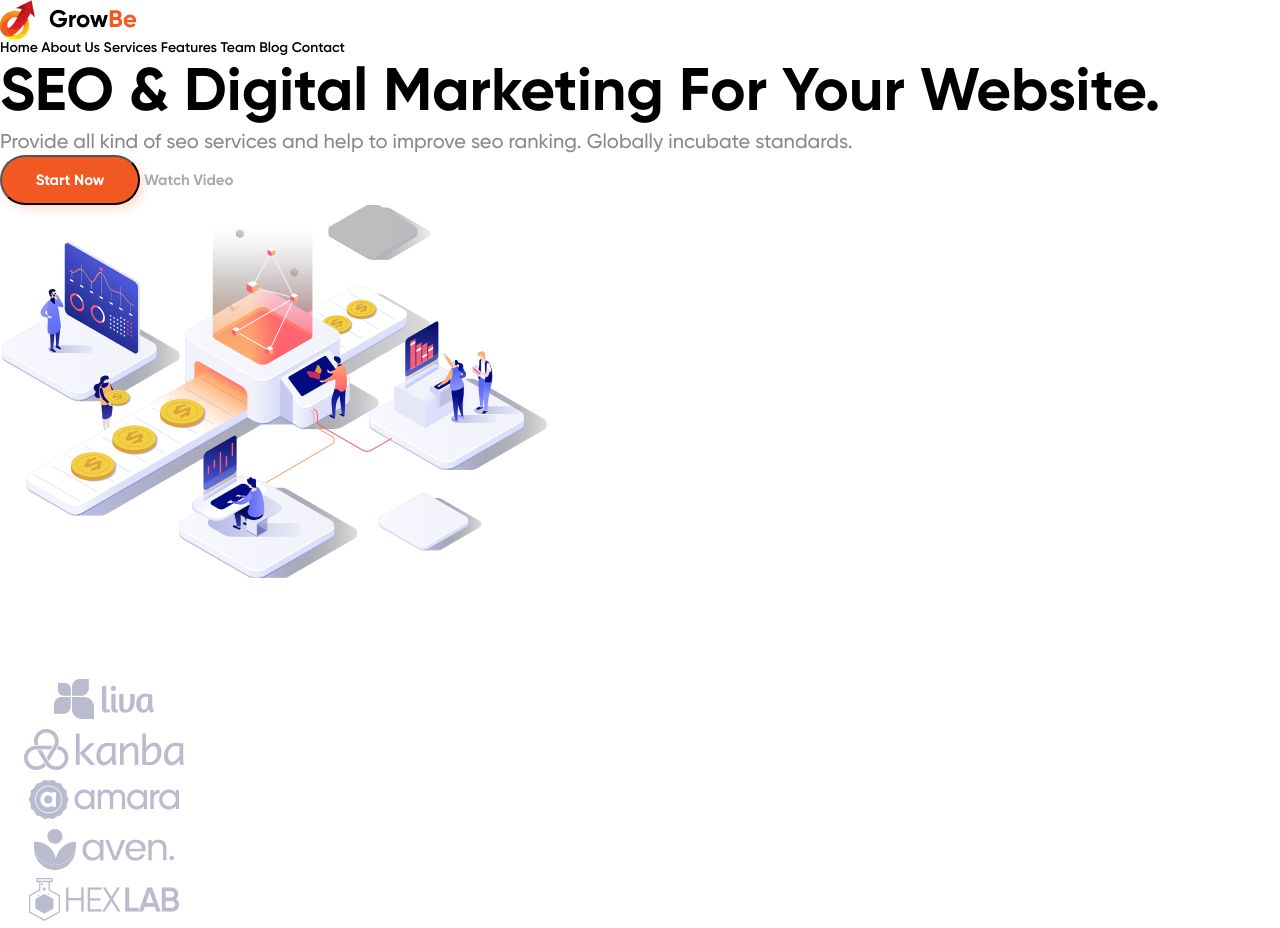
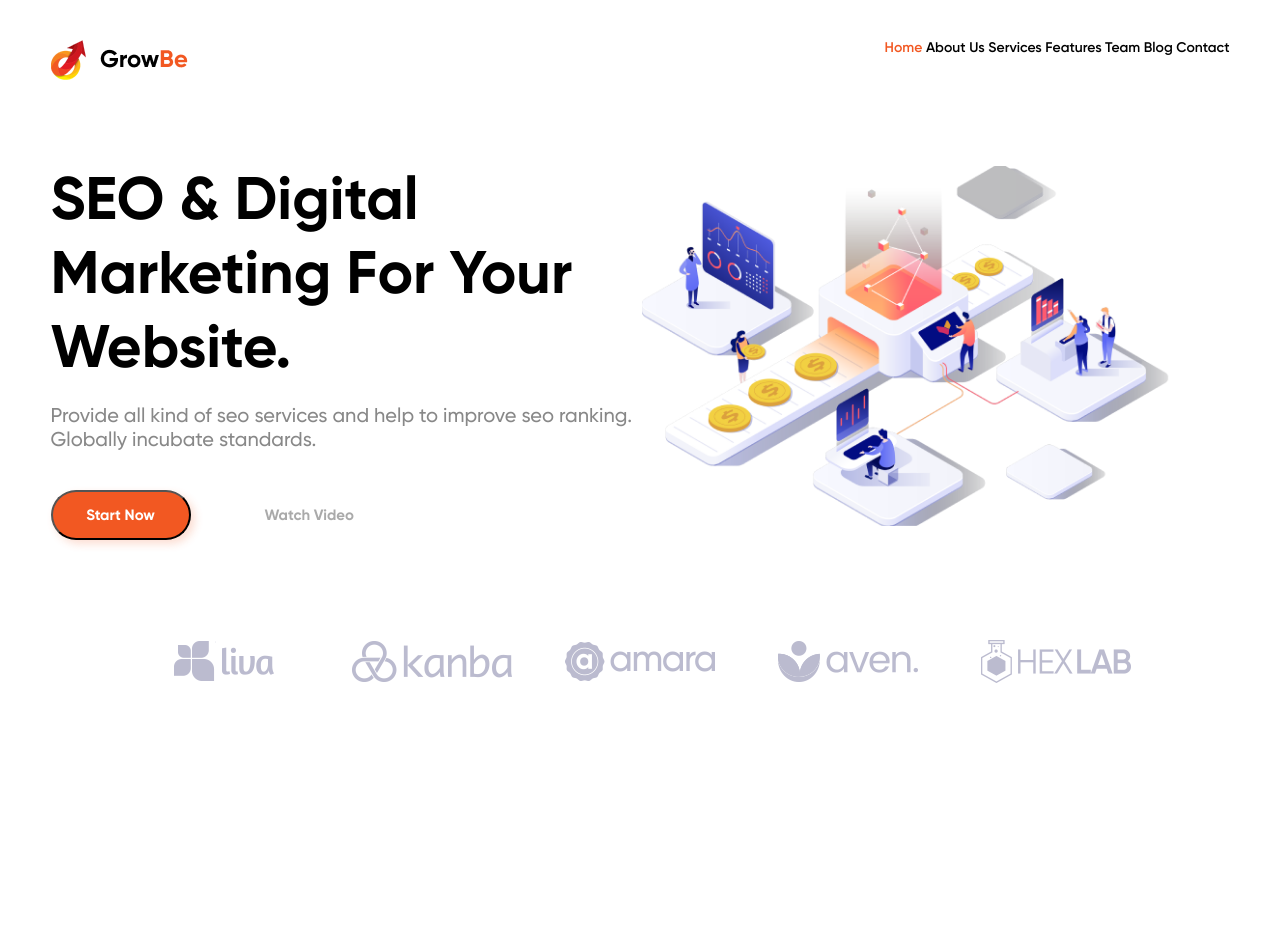
Before and after one commit to Ghostevoy/htmlHomeWork3, a plain HTML site: page index.html in a window 1280 px wide. After the commit the page ends 800 px from the top, so only its background shows below. Drawn offline with Linux system fonts and the light colour scheme.

Commit message:
add homework 4

```diff
--- a/index.html
+++ b/index.html
@@ -36,6 +36,7 @@
             <button class="home_button_clear">Watch Video</button>
           </div>
         </div>
+        <div class="home_image_left">
           <img src="img/HomeImg.png" alt="Home_image" />
         </div>
       </div>
@@ -46,5 +47,6 @@
         <img src="img/brand_4.png" alt="brand_4" />
         <img src="img/brand_5.png" alt="brand_5" />
       </div>
+    </div>
   </body>
 </html>
--- a/style.css
+++ b/style.css
@@ -27,16 +27,30 @@ body {
     box-sizing: border-box;
     scroll-behavior: smooth;
     background: #FFF;
+    display: flex;
+    justify-content: center;
+
 }
 
 img {
     max-width: 100%;
+    height: auto;
     display: block;
 }
 
 .container {
-    max-width: 1920px;
+
+    max-width: 1179px;
+
+
 }
+
+header{
+    margin-top: 40px;
+}
+
+
+
 .main_menu_navigation {
 font-size: 14px;
 font-family: Gilroy-SemiBold;
@@ -53,17 +67,44 @@ a {
     color: #F25822;
 
 }
+.main_menu_home_orange {
+    color: #F25822;
+}
+
+.home {
+    display: flex;
+    justify-content: center;
+    margin-top: 86px;
+    min-width: 589px;
+}
+
+.home_info {
+    max-width: 50%;
+    min-width: 50%;
+}
 
 .Home_main_title {
     color: #000;
     font-size: 60px;
     font-family: Gilroy-Bold;
+    max-width: 522px;
+    max-height: 222;
+
 }
 
 .Home_information {
     color: #888;
     font-size: 20px;
     font-family: Gilroy-Medium;
+    margin-top: 17px;
+    margin-bottom: 37px;
+}
+
+.home_button {
+    max-width: 374px auto;
+    max-height: 94px;
+    display: flex;
+
 }
 
 .home_button_start{
@@ -72,10 +113,13 @@ a {
     flex-shrink: 0;
     border-radius: 50px;
     background: #F25822;
+    cursor: pointer;
     box-shadow: 4px 4px 8px 0px rgba(242, 88, 34, 0.20);
+    padding: 10px 10px;
     color: #FFF;
     font-size: 15px;
     font-family: Gilroy-Bold;
+    margin-right: 37px;
 
 }
 
@@ -87,18 +131,34 @@ a {
     color: #AAA;
     font-size: 15px;
     font-family: Gilroy-Bold;
+    margin-left: 37px;
 }
 
+.home_image_left {
+
+    min-width: 589px;
+}
+
+
+
+.brand {
+    max-height: 243px;
+    padding-top: 97px;
+    padding-bottom: 96px;
+    display: flex;
+    justify-content: center;
+
+
+}
 .brand img{
+    width: 160;
+    height: 50;
+    align-self:flex-start;
     margin-left: 24px;
     margin-right: 24px;
-    max-width: 160 auto;
-    max-height: 50 auto;
+    }
+
+.main_menu {
+    display: flex;
+    justify-content: space-between;
 }
-
-.brand {
-    height: 243px;
-    max-width: 1920px auto;
-    padding-top: 97px;
-    padding-bottom: 96px;
-}
```
Lines whose indentation alone changed are shown as unchanged.
